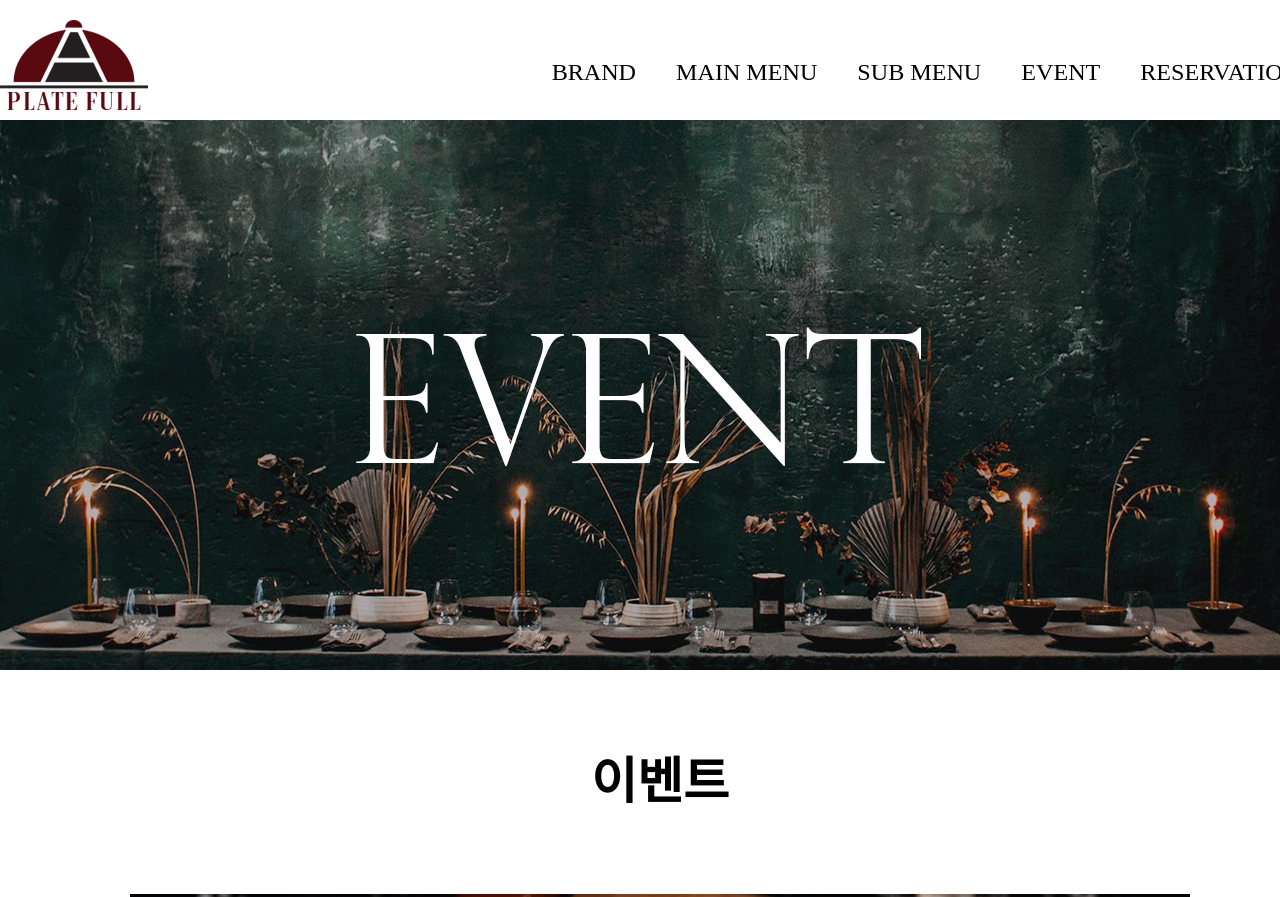
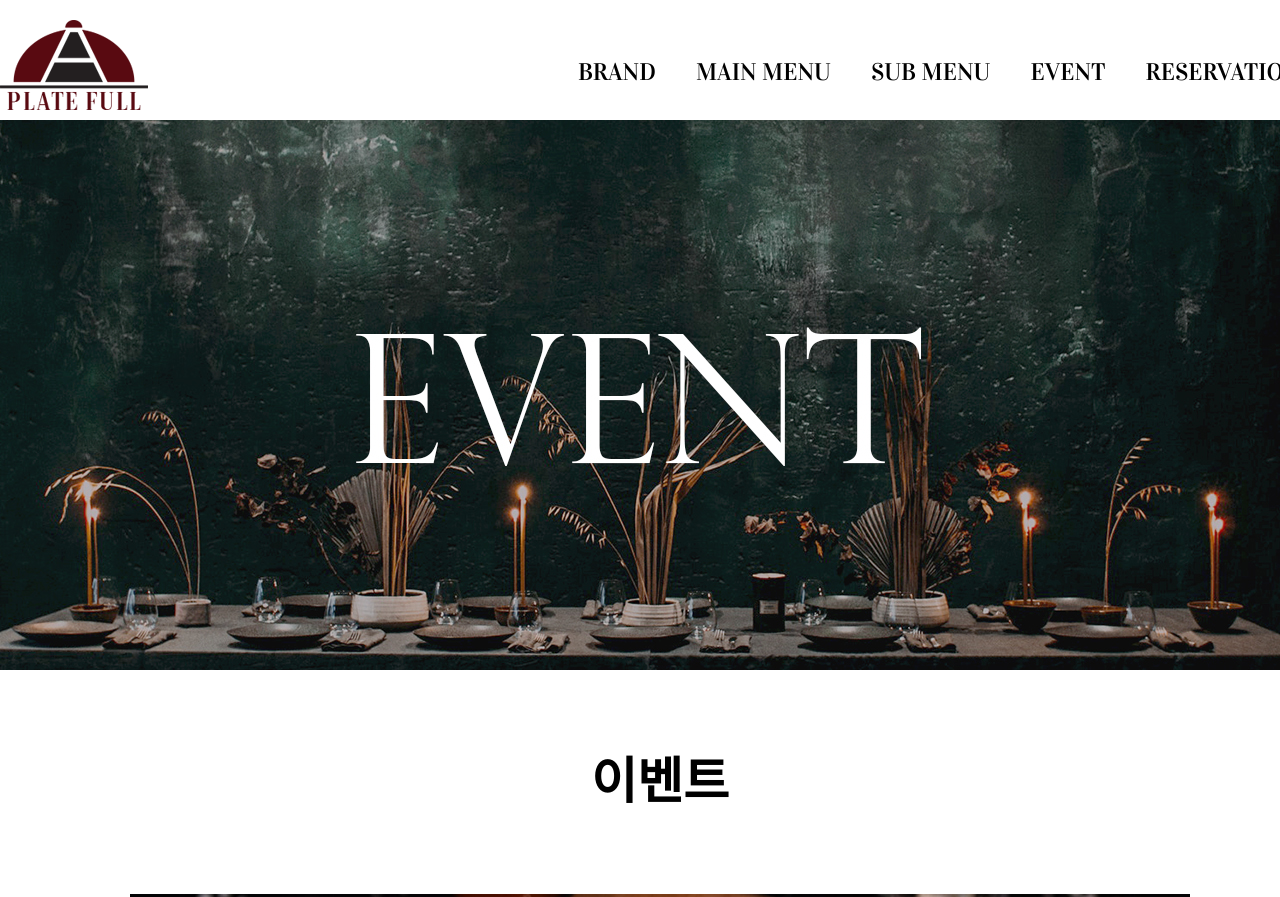
Before and after one commit to gud1001/aplatefull_sub4, a plain HTML site: page index.html in a window 1280 px wide. Shown: the top 897 px of the page. Drawn offline with nearby package versions, Linux system fonts and the light colour scheme; a web font is replaced by a local one.

Commit message:
Update index.html

```diff
--- a/index.html
+++ b/index.html
@@ -6,6 +6,11 @@
   <meta name="viewport" content="width=1400"><!--다른 매체에서도 오류 없이 볼 수 있게-->
   <link href="images/logo2.png" rel="icon" type="image/png" sizes="32x32" ><!--파비콘-->
   <link rel="stylesheet" href="css/style.css">
+  <style>
+  @import url('https://fonts.googleapis.com/earlyaccess/notosanskr.css');
+	@import url('https://fonts.googleapis.com/css2?family=Vidaloka&display=swap');
+  @import url('https://fonts.googleapis.com/css2?family=Secular+One&family=Vidaloka&display=swap');
+  </style>
   <title>A PLATE FULL</title>
 </head>
 <body>
```
